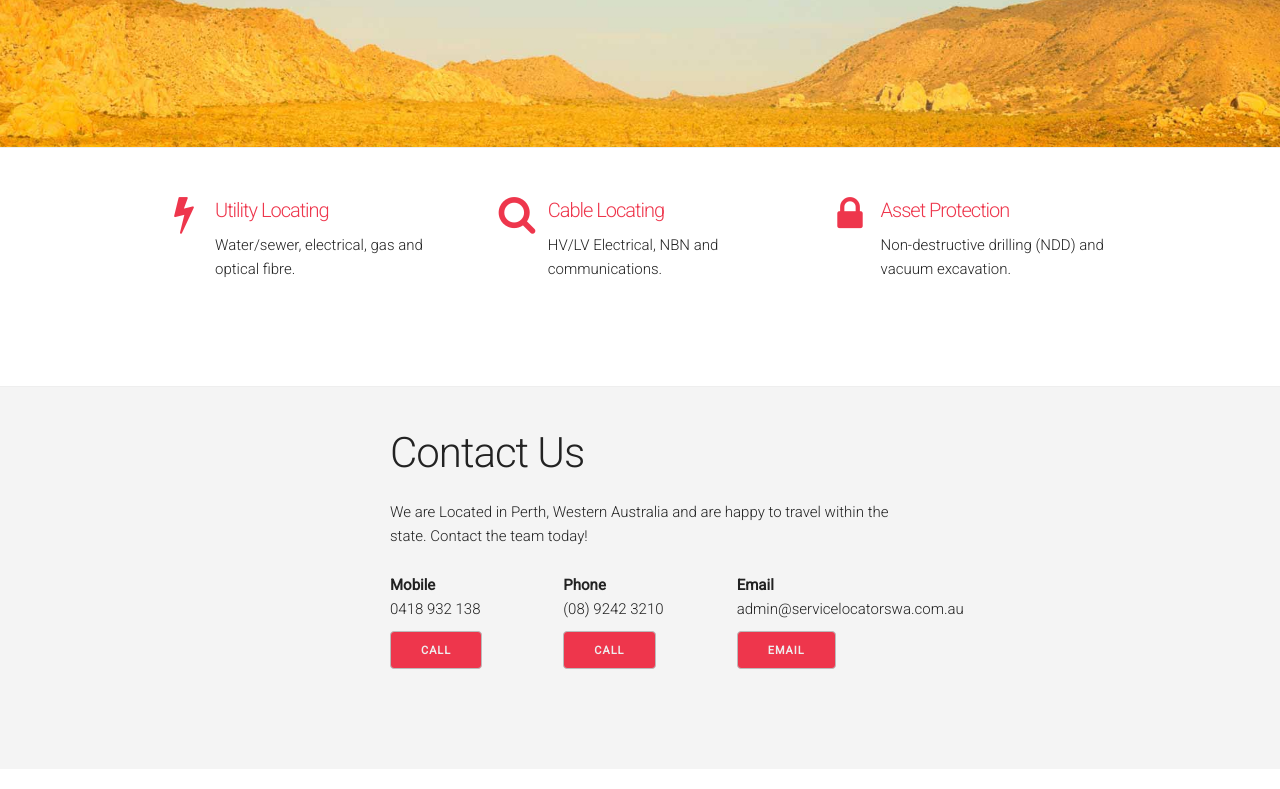
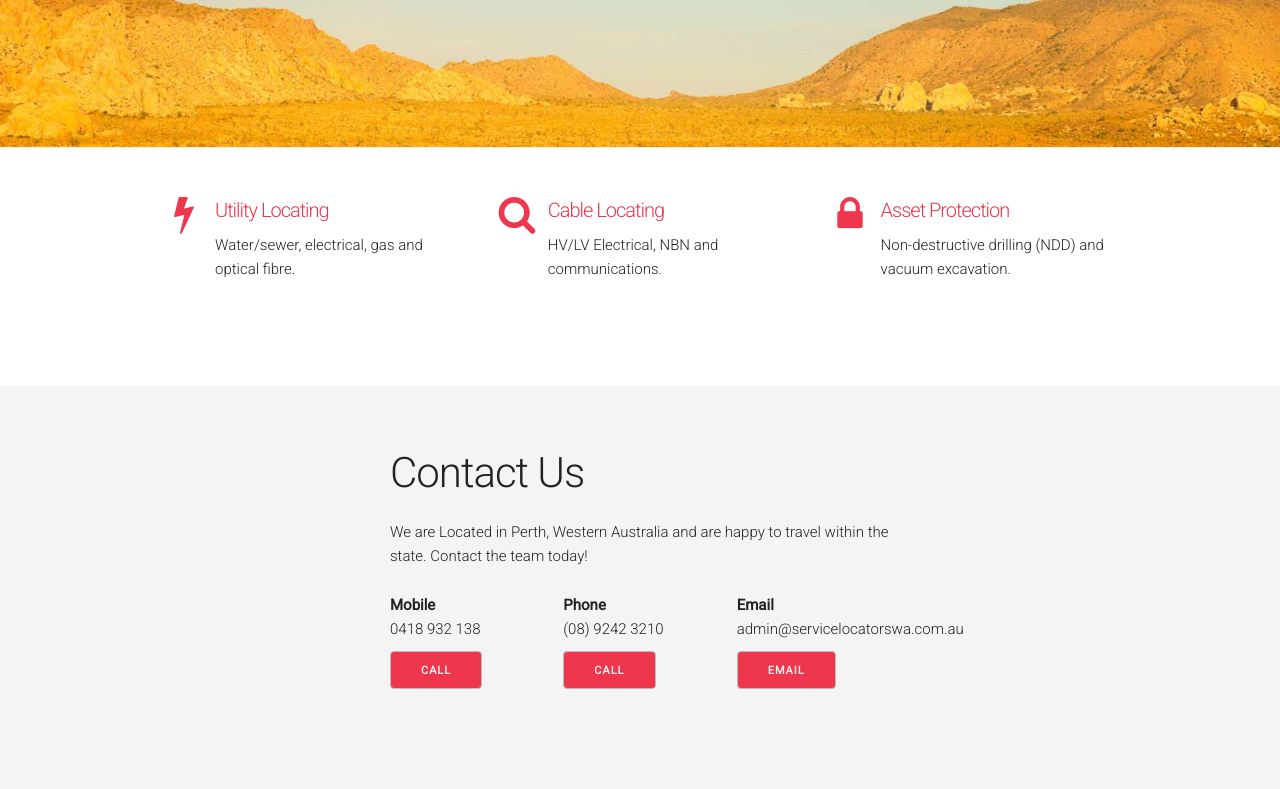
Before and after one commit to cadbox1/cadellchristo1, a plain HTML site: page index.html in a window 1280 px wide. Shown: the part 540-1329 px from the top of the page. Drawn offline with Linux system fonts and the light colour scheme.

Commit message:
added padding for desktop contact section

```diff
--- a/css/custom.css
+++ b/css/custom.css
@@ -130,6 +130,12 @@ h1 {
   margin: 0 auto;
 }
 
+@media (min-width: 550px) {
+  #contact .content {
+    padding-top: 6rem;
+  }
+}
+
 .contact-action {
   padding-bottom: 1rem;
 }
```
